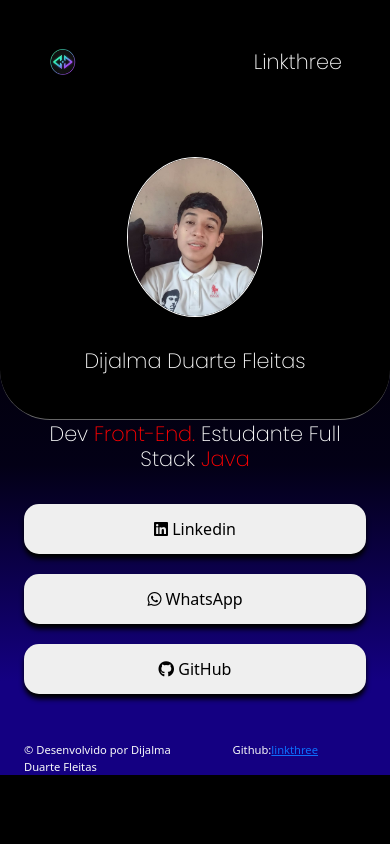
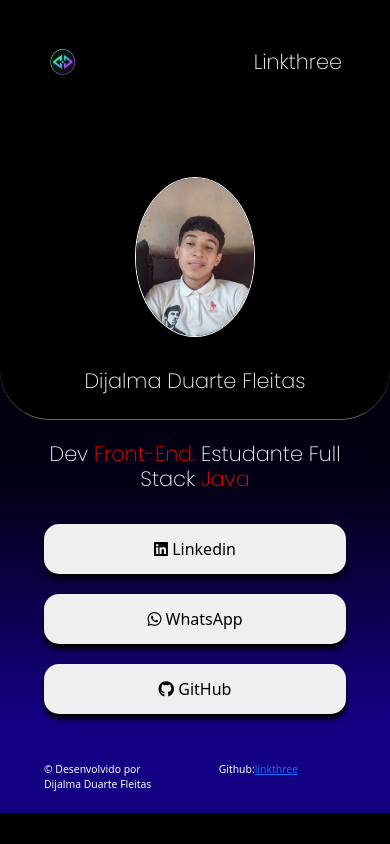
Before and after one commit to dani10014/linkthree, a website: page index.html in a window 390 px wide. Drawn offline with nearby package versions, Linux system fonts and the light colour scheme.

Commit message:
Corrigindo problema de responsividade

```diff
--- a/src/scss/main.scss
+++ b/src/scss/main.scss
@@ -6,13 +6,28 @@
 body{
     main{
         z-index: 20;
-        height: auto;
+        min-height: auto;
+        display: flex;
+        flex-direction: column;
+        align-items: center;
+        justify-content: center;
+        width: 100%;
+        max-width: 1100px;
+        margin: 0 auto;
+        padding: 1.25rem;
 
         @media(min-width:750px){
-            height: 100vh;
+            min-height: 100vh; /* evita cortes em conteúdos longos */
+            padding: 2rem;
         }
+
+        @media(min-width:1200px){
+            max-width: 1400px;
+            padding: 3rem;
+        }
+
         footer{
-            font-size: 0.7rem;
+            font-size: clamp(0.65rem, 1vw, 0.9rem);
         }
     }
     background: #000000;
```
Also changed, not shown: dist/css/main.css.
